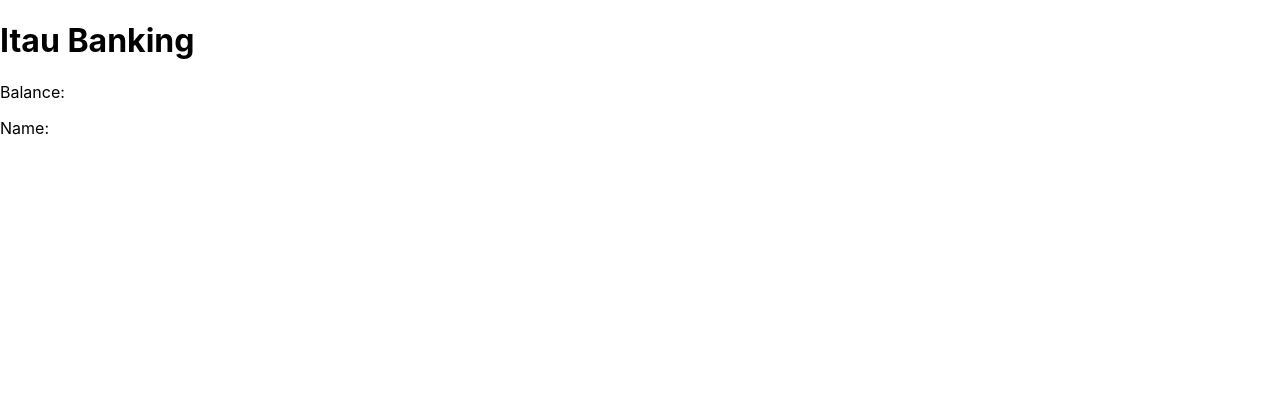
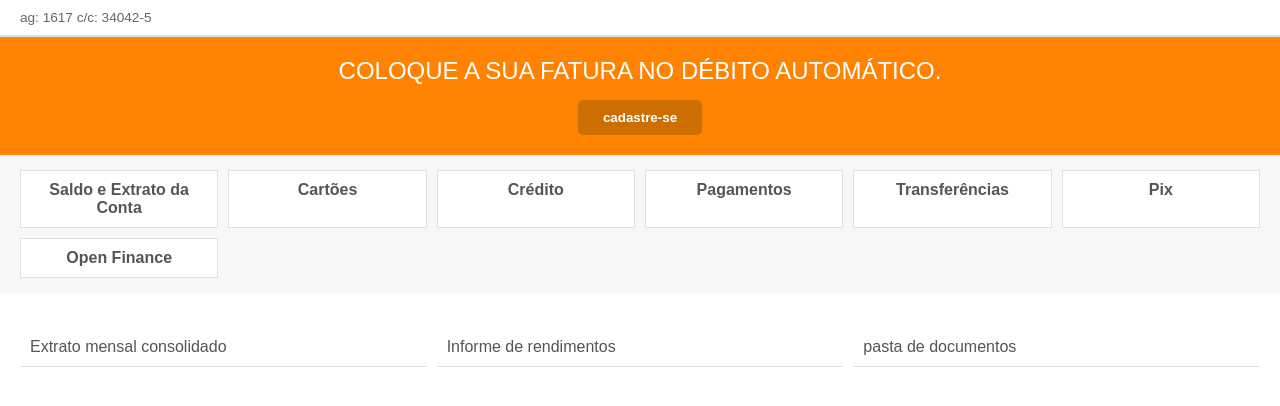
Before and after one commit to diegooppitz/python-codes-playground, a React (Create React App) app in the folder itau_clone/banking-ui/: page / in a window 1280 px wide. Shown: the top 406 px of the page. Built offline with nearby package versions, Linux system fonts and the light colour scheme; no server answers.

Commit message:
started UI from itau bank

```diff
--- /dev/null
+++ b/itau_clone/banking-ui/src/components/BankHeader.tsx
@@ -0,0 +1,15 @@
+
+
+import React, { useEffect, useState } from 'react';
+import '../styles/BankPage.css';
+
+const BankHeader = () => {
+    return (
+        <header className="bank-header">
+            {/* <img className="bank-logo" /> */}
+            <span className="bank-user-info">ag: 1617 c/c: 34042-5</span>
+        </header>
+    );
+}
+
+export default BankHeader;
--- a/itau_clone/banking-ui/src/components/Banking.tsx
+++ b/itau_clone/banking-ui/src/components/Banking.tsx
@@ -1,23 +1,51 @@
 
-import React, { useEffect } from 'react'
+import React, { useEffect, useState } from 'react'
 import { AccountData } from '../interfaces';
+import '../styles/BankPage.css';
 
 
 
+// const HomeBanking: React.FC<{ accountData: AccountData }> = ({ accountData }) => {
+//     useEffect(() => {
+//         console.log("account data componnent", accountData)
+//     }, [])
+
+//     return (
+//         <div>
+//             <h1>Itau Banking</h1>
+//             <div>
+//                 <p>Balance: {accountData.balance}</p>
+//                 <p>Name: {accountData.name}</p>
+//             </div>
+//         </div>
+//     );
+// }
+
+// export default HomeBanking;
+
 const HomeBanking: React.FC<{ accountData: AccountData }> = ({ accountData }) => {
-    useEffect(() => {
-        console.log("account data componnent", accountData)
-    }, [])
-
     return (
-        <div>
-            <h1>Itau Banking</h1>
-            <div>
-                <p>Balance: {accountData.balance}</p>
-                <p>Name: {accountData.name}</p>
+        <div className="bank-main">
+            <div className="bank-ad">
+                <p>COLOQUE A SUA FATURA NO DÉBITO AUTOMÁTICO.</p>
+                <button className="btn-register">cadastre-se</button>
+            </div>
+            <div className="bank-menu">
+                <div className="menu-item">Saldo e Extrato da Conta</div>
+                <div className="menu-item">Cartões</div>
+                <div className="menu-item">Crédito</div>
+                <div className="menu-item">Pagamentos</div>
+                <div className="menu-item">Transferências</div>
+                <div className="menu-item">Pix</div>
+                <div className="menu-item">Open Finance</div>
+            </div>
+            <div className="bank-documents">
+                <div className="documents-item">Extrato mensal consolidado</div>
+                <div className="documents-item">Informe de rendimentos</div>
+                <div className="documents-item">pasta de documentos</div>
             </div>
         </div>
     );
 }
 
-export default HomeBanking;
+export default HomeBanking
--- a/itau_clone/banking-ui/src/components/Home.tsx
+++ b/itau_clone/banking-ui/src/components/Home.tsx
@@ -2,6 +2,7 @@
 
 import React, { useEffect, useState } from 'react';
 import HomeBanking from './Banking';
+import BankHeader from './BankHeader';
 
 const Home = () => {
     const [accountData, setAccountData] = useState({ balance: null, name: null, id: null });
@@ -24,7 +25,10 @@
     }, [])
 
     return (
-        <HomeBanking accountData={accountData} />
+        <div>
+            <BankHeader />
+            <HomeBanking accountData={accountData} />
+        </div>
     );
 }
 
--- /dev/null
+++ b/itau_clone/banking-ui/src/styles/BankPage.css
@@ -0,0 +1,114 @@
+* {
+  margin: 0;
+  padding: 0;
+  box-sizing: border-box;
+}
+
+body {
+  font-family: 'Arial', sans-serif;
+}
+
+/* Page container */
+.bank-page {
+  max-width: 1200px;
+  margin: 0 auto;
+}
+
+/* Header */
+.bank-header {
+  background-color: #fff;
+  padding: 10px 20px;
+  display: flex;
+  justify-content: space-between;
+  align-items: center;
+  border-bottom: 2px solid #e0e0e0;
+}
+
+.bank-logo {
+  /* Add logo styles here */
+}
+
+.bank-user-info {
+  font-size: 0.85rem;
+  color: #666;
+}
+
+/* Main advertising section */
+.bank-ad {
+  background-color: #ff8200; /* Orange color for call to action */
+  color: #fff;
+  padding: 20px;
+  text-align: center;
+  position: relative;
+}
+
+.bank-ad p {
+  font-size: 1.5rem;
+  margin-bottom: 15px;
+}
+
+.btn-register {
+  background-color: #cc6e00; /* Darker orange for button */
+  color: #fff;
+  padding: 10px 25px;
+  border: none;
+  cursor: pointer;
+  font-weight: bold;
+  border-radius: 5px;
+  transition: background-color 0.3s ease;
+}
+
+.btn-register:hover {
+  background-color: #ff9200; /* Lighter orange on hover */
+}
+
+/* Menu Items */
+.bank-menu {
+  background-color: #f7f7f7;
+  padding: 15px 20px;
+  display: grid;
+  grid-template-columns: repeat(auto-fit, minmax(180px, 1fr));
+  gap: 10px;
+}
+
+.menu-item {
+  background: #fff;
+  padding: 10px;
+  border: 1px solid #e0e0e0;
+  text-align: center;
+  font-weight: bold;
+  color: #555;
+  cursor: pointer;
+  transition: box-shadow 0.3s ease;
+}
+
+.menu-item:hover {
+  box-shadow: 0 5px 15px rgba(0,0,0,0.1);
+}
+
+/* Document items */
+.bank-documents {
+  background-color: #fff;
+  padding: 15px 20px;
+  display: grid;
+  grid-template-columns: repeat(auto-fit, minmax(180px, 1fr));
+  gap: 10px;
+  margin-top: 20px;
+}
+
+.documents-item {
+  color: #555;
+  border-bottom: 1px solid #e0e0e0;
+  padding: 10px;
+  text-align: left;
+  cursor: pointer;
+}
+
+/* Footer */
+.bank-footer {
+  background-color: #333;
+  color: #fff;
+  text-align: center;
+  padding: 20px;
+  margin-top: 30px;
+}
```
